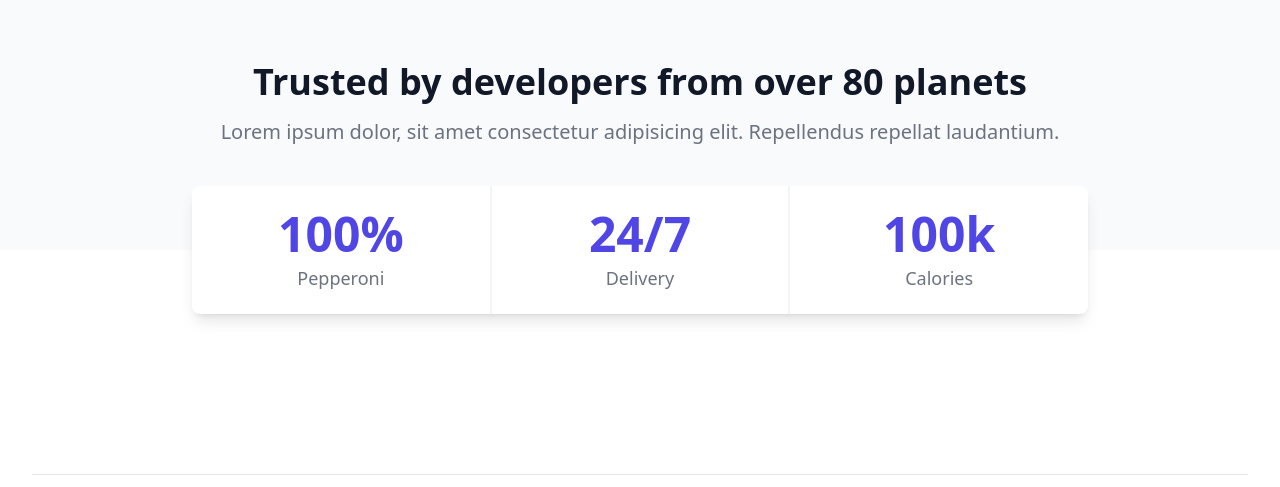
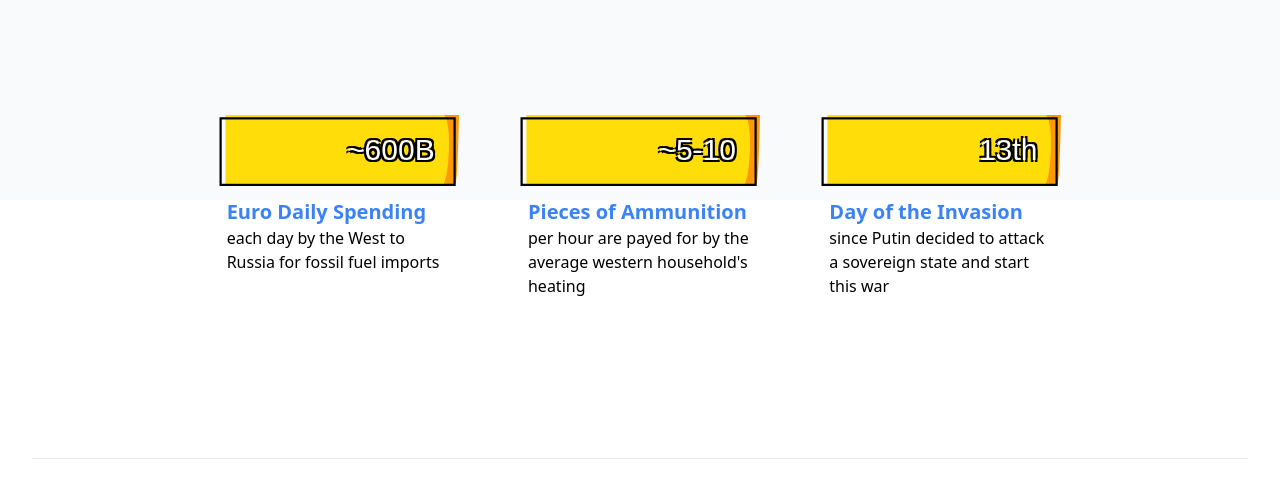
Before and after one commit to freeze4peace/.org, a Gatsby site: page / in a window 1280 px wide. Shown: the part 772-1259 px from the top of the page. Built offline with nearby package versions, Linux system fonts and the light colour scheme; Gatsby itself is replaced by a stand-in of ours; a web font is replaced by a local one.

Commit message:
Stat widget

```diff
--- a/src/components/cards.jsx
+++ b/src/components/cards.jsx
@@ -1,49 +1,30 @@
 import * as React from "react";
+import StatBlock from "./statBlock";
 export default function Cards() {
   return (
     <div>
       <div className="pt-12 bg-gray-50 sm:pt-16">
-        <div className="px-4 mx-auto max-w-7xl sm:px-6 lg:px-8">
-          <div className="max-w-4xl mx-auto text-center">
-            <h2 className="text-3xl font-extrabold text-gray-900 sm:text-4xl">
-              Trusted by developers from over 80 planets
-            </h2>
-            <p className="mt-3 text-xl text-gray-500 sm:mt-4">
-              Lorem ipsum dolor, sit amet consectetur adipisicing elit.
-              Repellendus repellat laudantium.
-            </p>
-          </div>
-        </div>
         <div className="pb-12 mt-10 bg-white sm:pb-16">
           <div className="relative">
             <div className="absolute inset-0 h-1/2 bg-gray-50" />
             <div className="relative px-4 mx-auto max-w-7xl sm:px-6 lg:px-8">
               <div className="max-w-4xl mx-auto">
-                <dl className="bg-white rounded-lg shadow-lg sm:grid sm:grid-cols-3">
-                  <div className="flex flex-col p-6 text-center border-b border-gray-100 sm:border-0 sm:border-r">
-                    <dt className="order-2 mt-2 text-lg font-medium leading-6 text-gray-500">
-                      Pepperoni
-                    </dt>
-                    <dd className="order-1 text-5xl font-extrabold text-indigo-600">
-                      100%
-                    </dd>
-                  </div>
-                  <div className="flex flex-col p-6 text-center border-t border-b border-gray-100 sm:border-0 sm:border-l sm:border-r">
-                    <dt className="order-2 mt-2 text-lg font-medium leading-6 text-gray-500">
-                      Delivery
-                    </dt>
-                    <dd className="order-1 text-5xl font-extrabold text-indigo-600">
-                      24/7
-                    </dd>
-                  </div>
-                  <div className="flex flex-col p-6 text-center border-t border-gray-100 sm:border-0 sm:border-l">
-                    <dt className="order-2 mt-2 text-lg font-medium leading-6 text-gray-500">
-                      Calories
-                    </dt>
-                    <dd className="order-1 text-5xl font-extrabold text-indigo-600">
-                      100k
-                    </dd>
-                  </div>
+                <dl className="md:grid md:grid-cols-3 md:gap-2">
+                  <StatBlock
+                    statText="~600B"
+                    title="Euro Daily Spending"
+                    text="each day by the West to Russia for fossil fuel imports"
+                  ></StatBlock>
+                  <StatBlock
+                    statText="~5-10"
+                    title="Pieces of Ammunition"
+                    text="per hour are payed for by the average western household's heating"
+                  ></StatBlock>
+                  <StatBlock
+                    statText="13th"
+                    title="Day of the Invasion"
+                    text="since Putin decided to attack a sovereign state and start this war"
+                  ></StatBlock>
                 </dl>
               </div>
             </div>
--- /dev/null
+++ b/src/components/statBlock.jsx
@@ -0,0 +1,15 @@
+import * as React from "react";
+
+export default function StatBlock({ statText, title, text, icon }) {
+  return (
+    <div className="flex flex-col items-center">
+      <div className="flex items-center justify-end h-24 px-6 text-3xl text-white w-60 button-bg recursive-font">
+        <div className="custom-txt-shadow">{statText}</div>
+      </div>
+      <div className="w-64 px-4">
+        <div className="w-full text-xl font-bold text-blue-500">{title}</div>
+        <p>{text}</p>
+      </div>
+    </div>
+  );
+}
--- a/src/css/index.css
+++ b/src/css/index.css
@@ -7,3 +7,12 @@
 .recursive-font {
   font-family: "Recursive", sans-serif;
 }
+
+.button-bg {
+  background-image: url("../images/button-bg.svg");
+  @apply bg-contain bg-no-repeat bg-center;
+}
+
+.custom-txt-shadow {
+  text-shadow: -2px -2px #000, 2px 2px #000, -2px 2px #000, 2px -2px #000;
+}
```
Also changed, not shown: src/images/button-bg.svg (added), 1 other file.
